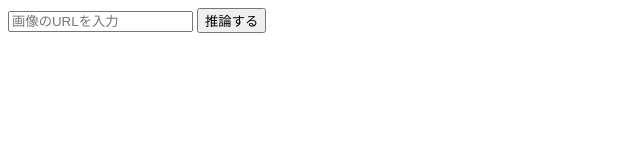
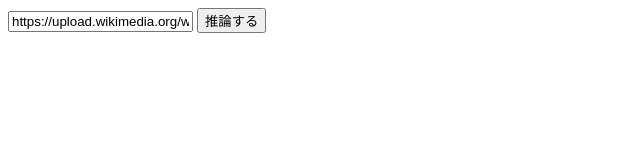
Before and after one commit to pHo9UBenaA/resnet-on-tract, a website with bundled scripts: page index.html in a window 1280 px wide. Shown: the whole page, without its empty margins (0-640 px from the left). Built offline with nearby package versions, Linux system fonts and the light colour scheme.

Commit message:
dev: add default cat image URL for testing convenience

```diff
--- a/index.html
+++ b/index.html
@@ -6,10 +6,12 @@
 	<body>
 		<div id="form-container">
 			<form id="url-form">
+				<!-- value: tabby cat -->
 				<input
 					type="text"
 					id="image-url"
 					placeholder="画像のURLを入力"
+					value="https://upload.wikimedia.org/wikipedia/commons/7/7b/Ragdoll_Kater%2C_drei_Jahre_alt%2C_RAG_n_21_seal-tabby-colourpoint%2C_Januar_2015.JPG"
 					required
 				/>
 				<button type="submit">推論する</button>
```
